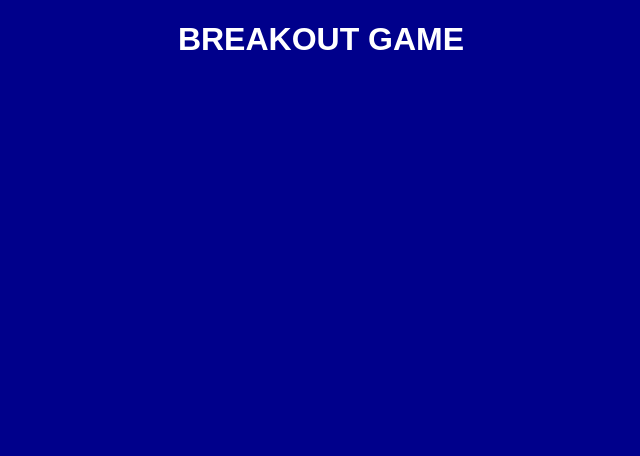
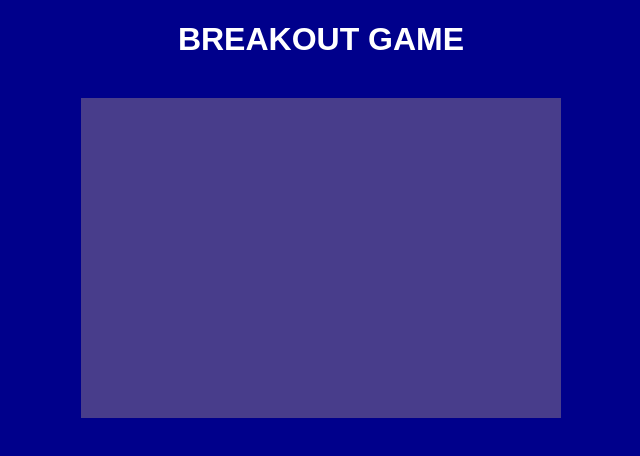
Before and after one commit to MrBusiness87/game-breakout, a plain HTML site: page index.html in a window 1280 px wide. Shown: the whole page, without its empty margins (319-959 px from the left). Drawn offline with Linux system fonts and the light colour scheme.

Commit message:
game-breakout

```diff
--- a/breakout.js
+++ b/breakout.js
@@ -0,0 +1,2 @@
+var breakout = document.getElementById("breakout");
+var ctx = breakout.getContext("2d");
--- a/index.html
+++ b/index.html
@@ -10,6 +10,8 @@
 <body>
   <div>
     <h1>BREAKOUT GAME</h1>
+    <br/>
+    <canvas id="breakout" width="480" height="320"></canvas>
   </div>
 </body>
 </html>
--- a/style.css
+++ b/style.css
@@ -1,9 +1,16 @@
 body {
   background-color: darkblue;
   max-width: 100%;
-  color:white;
+  color: white;
   font-family: sans-serif;
 }
+
 h1 {
   text-align: center;
 }
+
+#breakout {
+  background-color: darkslateblue;
+  display: block;
+  margin: 0 auto;
+}
```
